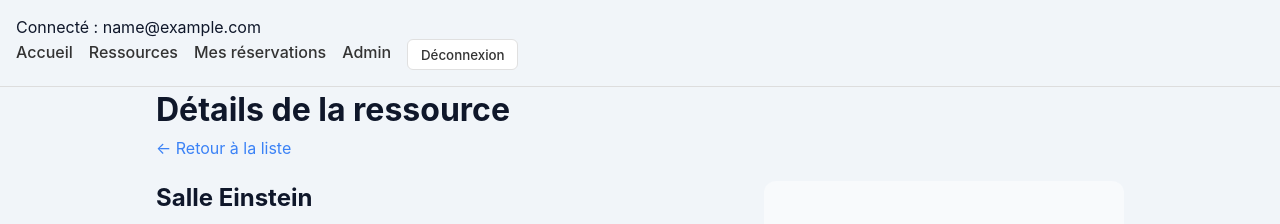
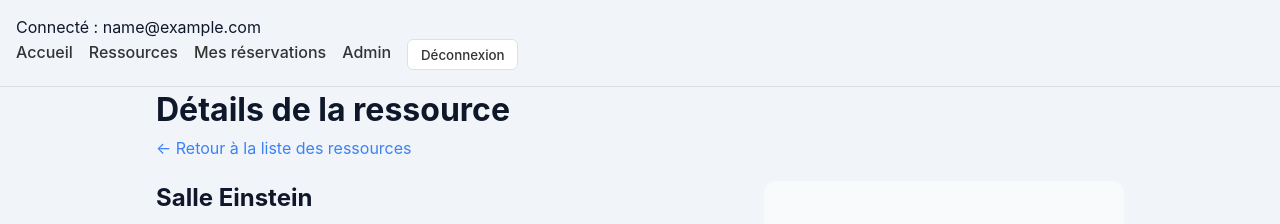
Before and after one commit to Zen53/reservation_app, a React (Vite) app: page /resources/1 in a window 1280 px wide. Shown: the top 224 px of the page. Built offline with nearby package versions, Linux system fonts and the light colour scheme; sample sign-in values are in the browser's storage.

Commit message:
modification du lien 'retour a la liste des ressources'

```diff
--- a/src/pages/ResourcePage/ResourcePage.jsx
+++ b/src/pages/ResourcePage/ResourcePage.jsx
@@ -157,7 +157,7 @@ const ResourcePage = () => {
           {isEditMode ? "Modifier la réservation" : "Détails de la ressource"}
         </h1>
         <p className="page__subtitle">
-          <Link to="/">← Retour à la liste</Link>
+        <Link to="/resources">← Retour à la liste des ressources</Link>
         </p>
       </header>
 
```
